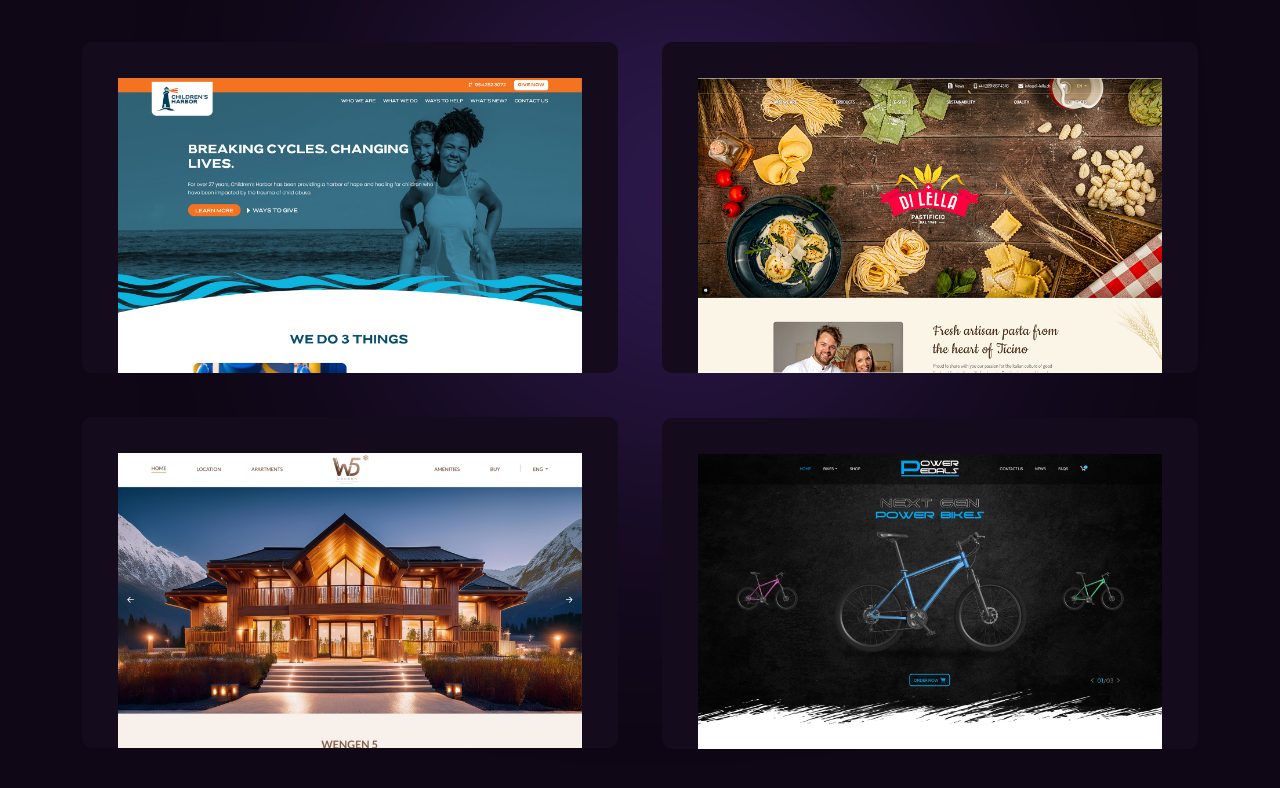
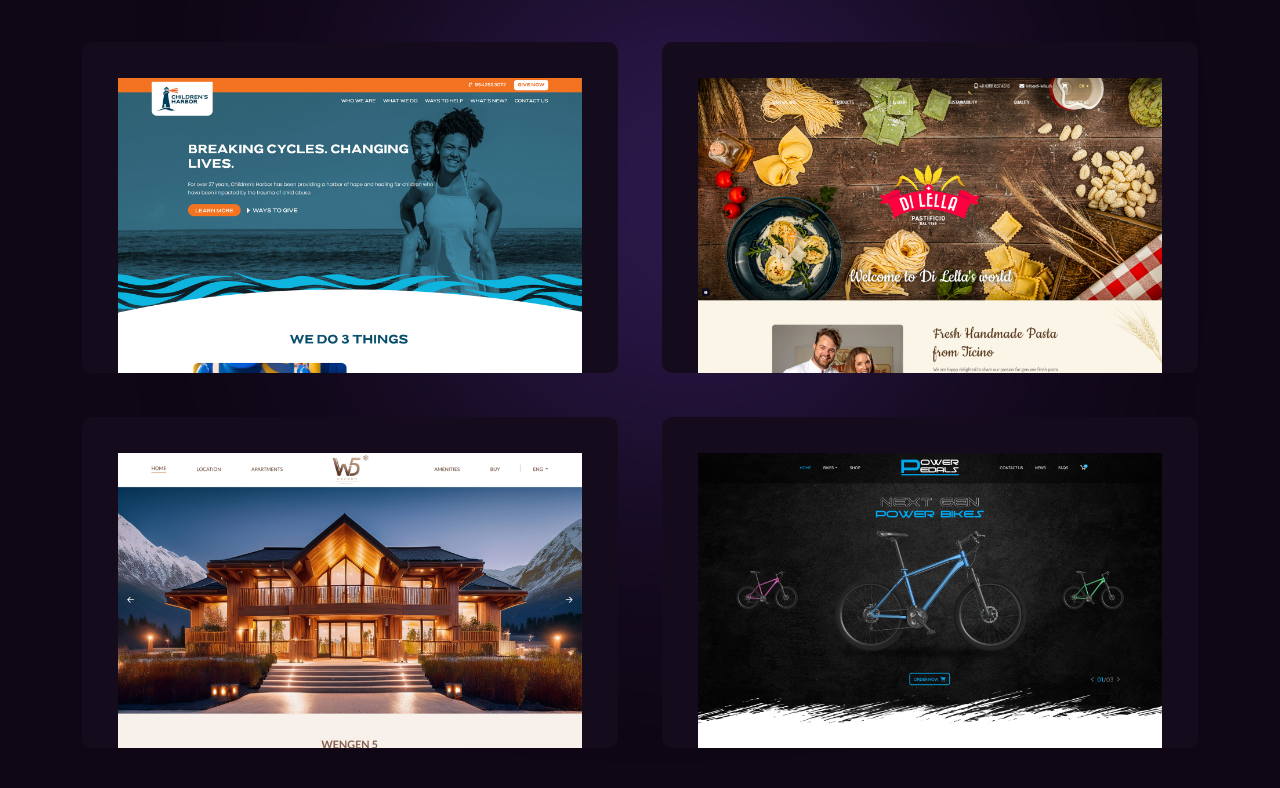
Before and after one commit to svipul1990/portfolio, a plain HTML site: page index.html in a window 1280 px wide. Shown: the part 1518-2306 px from the top of the page. Drawn offline with Linux system fonts and the light colour scheme.

Commit message:
portfolio

```diff
--- a/index.html
+++ b/index.html
@@ -191,7 +191,7 @@
                             </div>
                             <div class="portfolio-item website">
                                 <div class="image-box">
-                                    <img src="assets/img/portfolio/website/04-image.jpg" alt="" />
+                                    <img src="assets/img/portfolio/website/04-de-image.png" alt="" />
                                 </div>
                                 <a href="https://di-lella.ch/en/" target="_blank" class="content-box">
                                     <h3 class="portfolio-title">Dilella Restaurant</h3>
```
Also changed, not shown: assets/img/portfolio/Website/04-de-image.png (added), assets/img/portfolio/Website/04-image.jpg (deleted).
